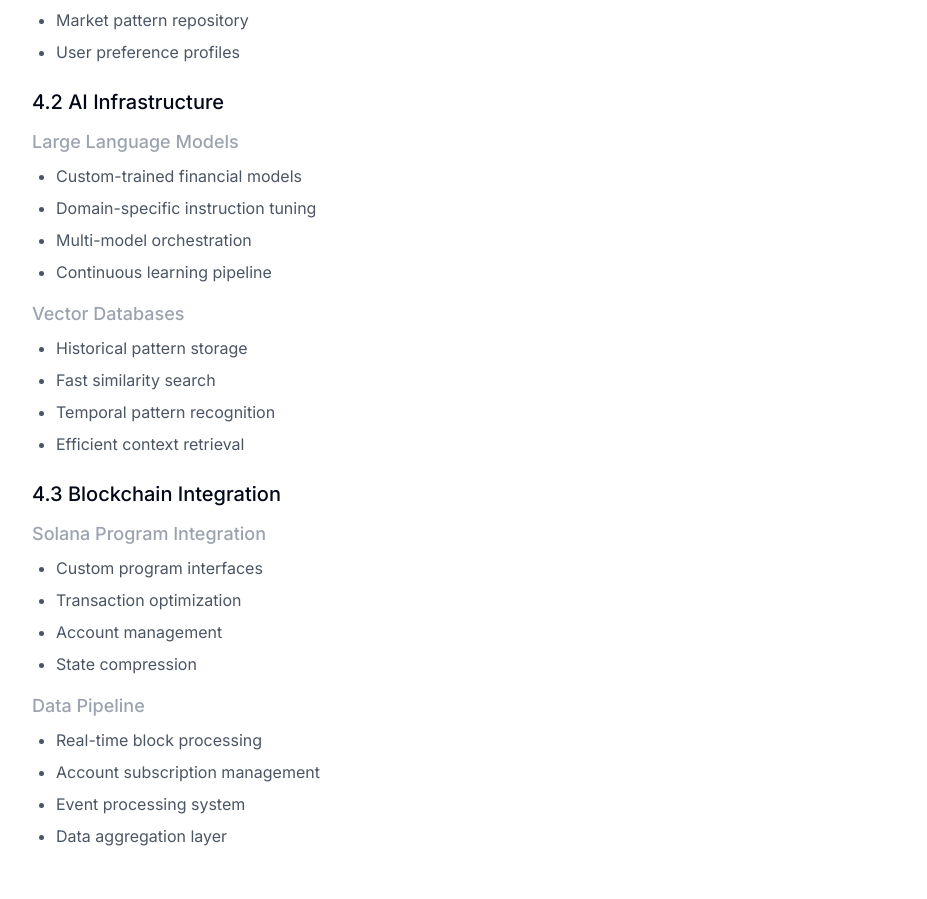
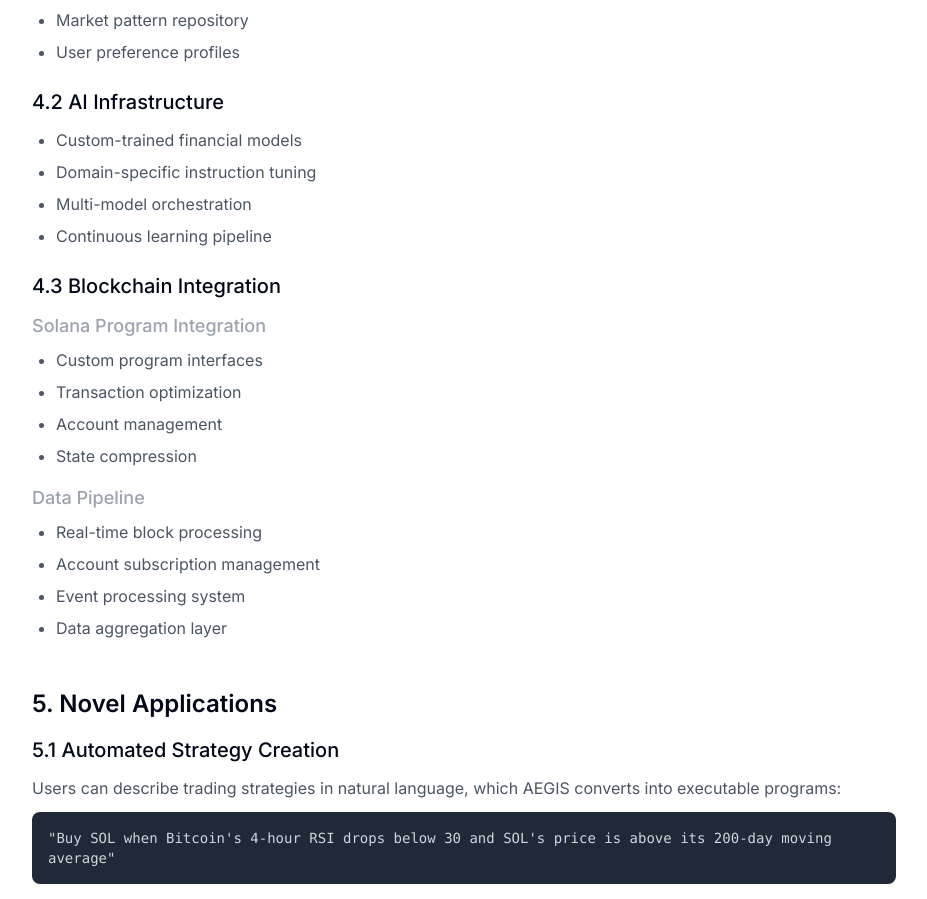
Before and after one commit to AgentisLabs/AEGIS-v0.1, a Next.js app: page /docs in a window 1280 px wide. Shown: the part 3382-4281 px from the top of the page, without its empty margins (176-1103 px from the left). Built offline with nearby package versions, Linux system fonts and the light colour scheme.

Commit message:
docs: updated documentation page with comprehensive whitepaper

```diff
--- a/app/docs/page.tsx
+++ b/app/docs/page.tsx
@@ -31,7 +31,7 @@ export default function DocsPage() {
       <section className="mb-12">
         <h3 className="text-2xl font-semibold mb-4">1. Introduction</h3>
         <p className="text-gray-600 leading-relaxed">
-          The cryptocurrency market's complexity has created a significant barrier to entry for many potential participants. AEGIS addresses this challenge by introducing an AI-powered terminal that serves as an intelligent gateway to the Solana ecosystem. By combining natural language processing with collaborative AI agents, AEGIS enables users to execute complex operations through simple conversations.
+          The cryptocurrency market&apos;s complexity has created a significant barrier to entry for many potential participants. AEGIS addresses this challenge by introducing an AI-powered terminal that serves as an intelligent gateway to the Solana ecosystem. By combining natural language processing with collaborative AI agents, AEGIS enables users to execute complex operations through simple conversations.
         </p>
       </section>
 
@@ -65,7 +65,7 @@ export default function DocsPage() {
           <div>
             <h4 className="text-xl font-medium mb-3">2.3 Blockchain Integration Layer</h4>
             <ul className="list-disc ml-6 text-gray-600 space-y-2">
-              <li>Direct integration with Solana's programming model</li>
+              <li>Direct integration with Solana&apos;s programming model</li>
               <li>Custom instruction optimization for reduced latency</li>
               <li>Parallel transaction processing capabilities</li>
               <li>Multi-program interaction management</li>
@@ -215,27 +215,12 @@ export default function DocsPage() {
 
           <div>
             <h4 className="text-xl font-medium mb-3">4.2 AI Infrastructure</h4>
-            <div className="space-y-4">
-              <div>
-                <h5 className="text-lg font-medium mb-2 text-gray-400">Large Language Models</h5>
             <ul className="list-disc ml-6 text-gray-600 space-y-2">
               <li>Custom-trained financial models</li>
               <li>Domain-specific instruction tuning</li>
               <li>Multi-model orchestration</li>
               <li>Continuous learning pipeline</li>
             </ul>
-              </div>
-
-              <div>
-                <h5 className="text-lg font-medium mb-2 text-gray-400">Vector Databases</h5>
-                <ul className="list-disc ml-6 text-gray-600 space-y-2">
-                  <li>Historical pattern storage</li>
-                  <li>Fast similarity search</li>
-                  <li>Temporal pattern recognition</li>
-                  <li>Efficient context retrieval</li>
-                </ul>
-              </div>
-            </div>
           </div>
 
           <div>
@@ -276,7 +261,7 @@ export default function DocsPage() {
               Users can describe trading strategies in natural language, which AEGIS converts into executable programs:
             </p>
             <div className="bg-gray-800 rounded-lg p-4 font-mono text-sm text-gray-300">
-              "Buy SOL when Bitcoin's 4-hour RSI drops below 30 and SOL's price is above its 200-day moving average"
+              &quot;Buy SOL when Bitcoin&apos;s 4-hour RSI drops below 30 and SOL&apos;s price is above its 200-day moving average&quot;
             </div>
           </div>
 
@@ -397,7 +382,7 @@ export default function DocsPage() {
       <section className="mb-12">
         <h3 className="text-2xl font-semibold mb-4">9. Conclusion</h3>
         <p className="text-gray-600 leading-relaxed">
-          AEGIS represents a paradigm shift in how users interact with the Solana blockchain. By combining natural language processing with collaborative AI agents, we're creating a more accessible and powerful gateway to decentralized finance. Our platform democratizes access to sophisticated trading strategies while maintaining the security and efficiency expected by institutional users.
+          AEGIS represents a paradigm shift in how users interact with the Solana blockchain. By combining natural language processing with collaborative AI agents, we&apos;re creating a more accessible and powerful gateway to decentralized finance. Our platform democratizes access to sophisticated trading strategies while maintaining the security and efficiency expected by institutional users.
         </p>
       </section>
 
@@ -412,7 +397,7 @@ export default function DocsPage() {
           <li>Community-driven strategy development</li>
         </ul>
         <p className="text-gray-600 leading-relaxed mt-4">
-          The future of blockchain interaction lies in making complex operations accessible through natural language while maintaining the security and efficiency of programmatic execution. AEGIS is at the forefront of this revolution, providing a platform that grows and evolves with its users' needs.
+          The future of blockchain interaction lies in making complex operations accessible through natural language while maintaining the security and efficiency of programmatic execution. AEGIS is at the forefront of this revolution, providing a platform that grows and evolves with its users&apos; needs.
         </p>
       </section>
     </div>
```
Lines whose indentation alone changed are shown as unchanged.
